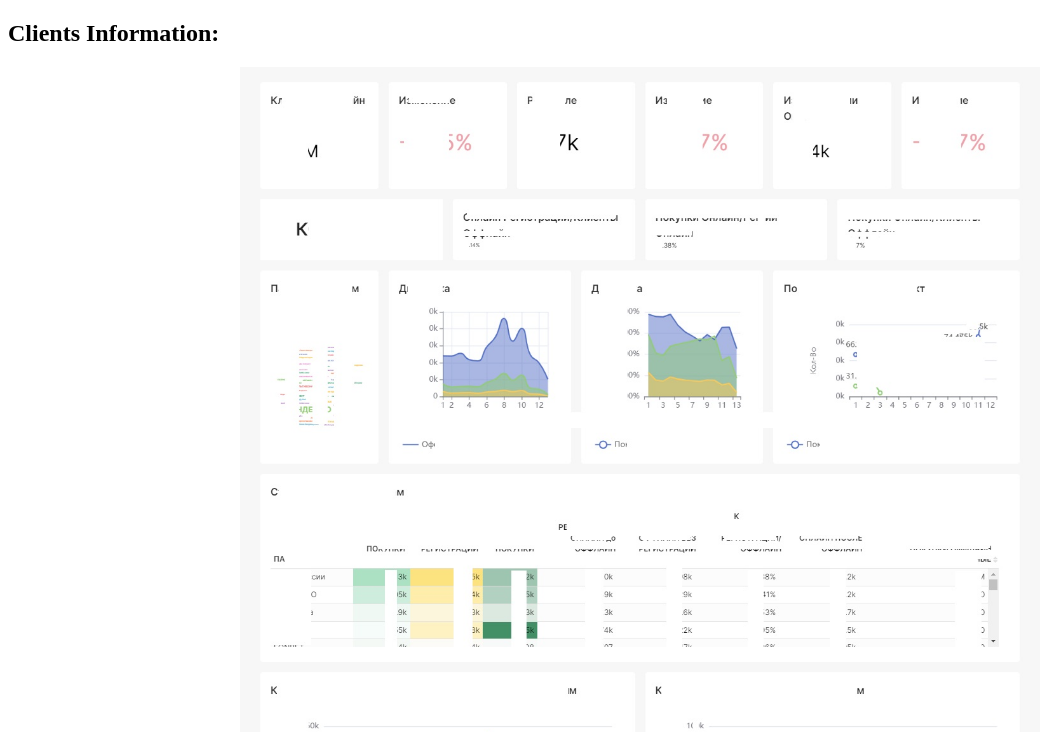
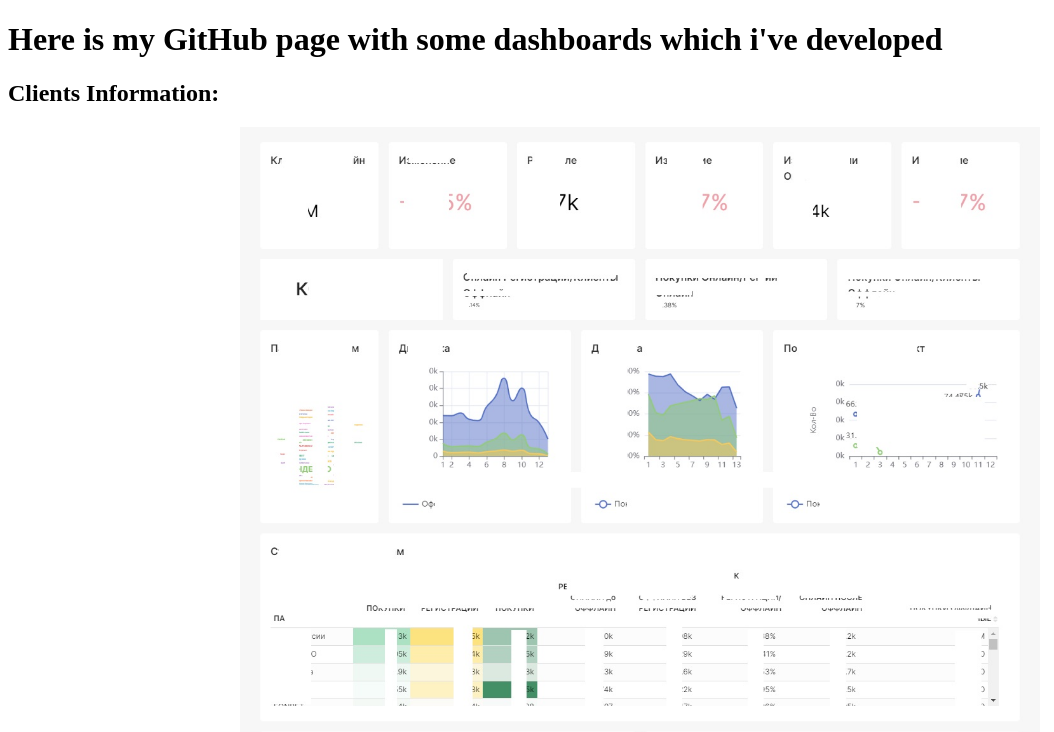
Before and after one commit to Vvk31/Dashboards_Lottery, a plain HTML site: page index.html in a window 1280 px wide. Shown: the top 732 px of the page, without its empty margins (0-1054 px from the left). Drawn offline with Linux system fonts and the light colour scheme.

Commit message:
Update index.html

```diff
--- a/index.html
+++ b/index.html
@@ -13,6 +13,7 @@
     </style>
 </head>
 <body>
+    <h1>Here is my GitHub page with some dashboards which i've developed</h1>
     <h2>Clients Information:</h2>
     <img src="Clients_Info.jpg" alt="Dashboard 1" class="dashboard-image">
     <h2>Draw Dynamics:</h2>
```
